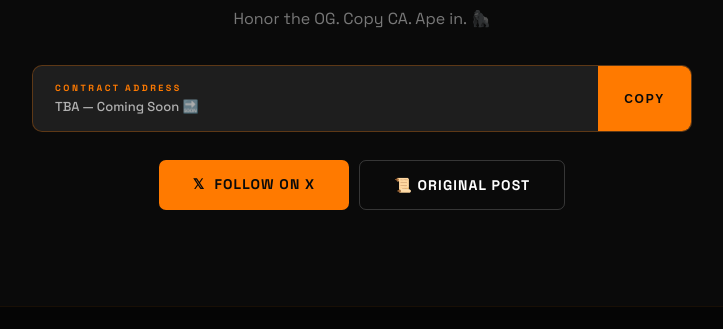
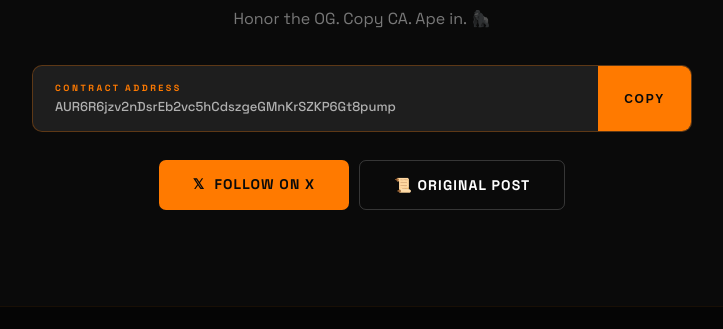
Before and after one commit to ezcozy/RIBUCK, a plain HTML site: page index.html in a window 1280 px wide. Shown: the part 4751-5080 px from the top of the page, without its empty margins (278-1001 px from the left). Drawn offline with Linux system fonts and the light colour scheme.

Commit message:
Add files via upload

```diff
--- a/index.html
+++ b/index.html
@@ -308,7 +308,7 @@
     <div class="ca-box reveal">
       <div class="ca-inner">
         <div class="ca-lbl">Contract Address</div>
-        <div class="ca-addr" id="ca-val">TBA — Coming Soon 🔜</div>
+        <div class="ca-addr" id="ca-val"> AUR6R6jzv2nDsrEb2vc5hCdszgeGMnKrSZKP6Gt8pump </div>
       </div>
       <button class="ca-copy" id="copy-btn" onclick="copyCA()">COPY</button>
     </div>
```
